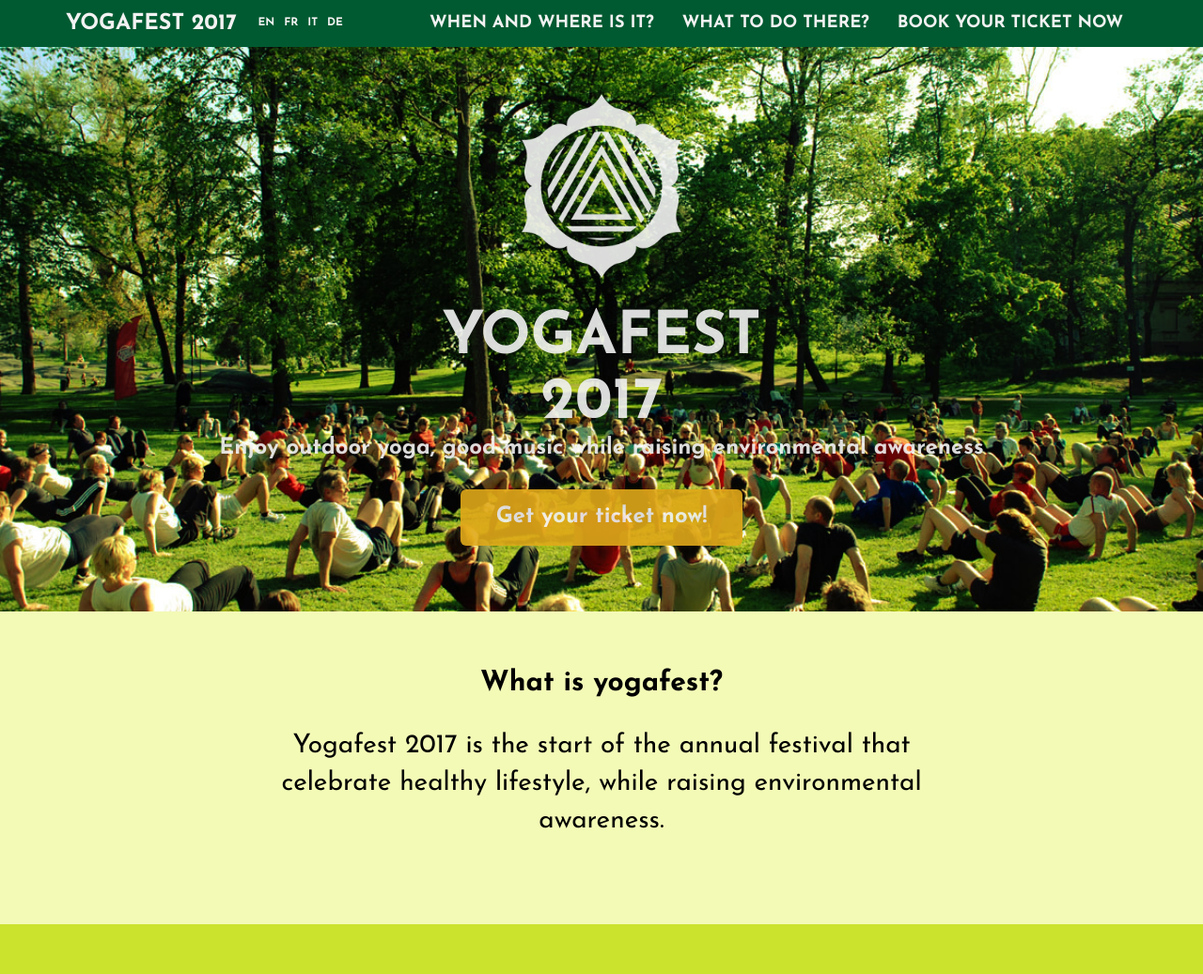
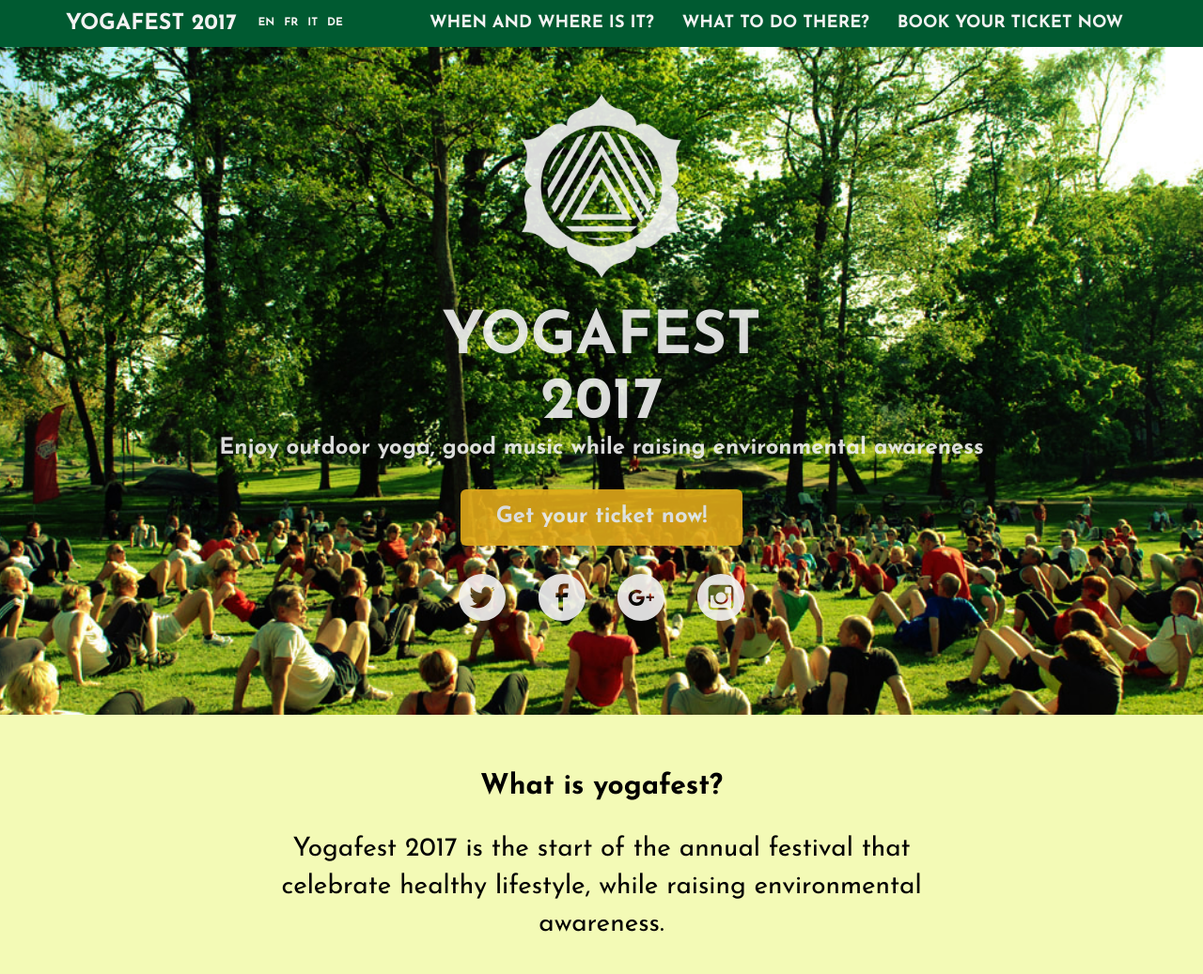
Before and after one commit to HuynhNguyen2207/yogafest, a plain HTML site: page index.html in a window 1280 px wide. Shown: the top 1037 px of the page at 94% size. Drawn offline with nearby package versions, Linux system fonts and the light colour scheme.

Commit message:
commit that

```diff
--- a/css/main.css
+++ b/css/main.css
@@ -74,7 +74,7 @@ h3 {
 	width: 100%;
 	top: 0;
 	left: 0;
-	height: 790px;
+	height: 1000px;
 	z-index: -1;
 }
 
@@ -108,6 +108,20 @@ h3 {
 	background: rgb(224, 169, 26);
 	border: none;
 	font-weight: bold;
+}
+
+.media {
+	margin-top: 30px;
+}
+
+.media li {
+	text-align: center;
+	display: inline;
+	padding: 0px 15px;
+}
+
+.media li a img {
+	width: 50px;
 }
 
 #about,
--- a/index.html
+++ b/index.html
@@ -15,6 +15,7 @@
 	<link rel='stylesheet' href='css/bootstrap.min.css'>
 	<link rel='stylesheet' href='css/main.css'>
 	<link rel='stylesheet' href='css/animation.css'>
+	<link rel="shortcut icon" type="image/png" href="img/favicon.png" />
 
 </head>
 
@@ -51,13 +52,29 @@
 				</ul>
 			</nav>
 		</div>
-		<div class='bg'></div>
+		<div class='bg container-fluid'></div>
 		<div class='jumbotron'>
 
 			<img src='img/yoga-logo-13(2).png'>
 			<h1>YOGAFEST <br>2017</h1>
 			<h3>Enjoy outdoor yoga, good music while raising environmental awareness</h3>
 			<button type='button' class='btn btn-primary btn-lg' data-toggle="modal" data-target='#ticket-modal'>Get your ticket now!</button>
+			<div class='row media'>
+				<ul>
+					<li>
+						<a href="#"><img src='img/icon%20twitter.svg'></a>
+					</li>
+					<li>
+						<a href="#"><img src='img/icon-facebook.svg'></a>
+					</li>
+					<li>
+						<a href="#"><img src='img/icon-google.svg'></a>
+					</li>
+					<li>
+						<a href="#"><img src='img/icon-insta.svg'></a>
+					</li>
+				</ul>
+			</div>
 
 		</div>
 	</header>
```
Also changed, not shown: img/favicon.png (added), img/icon twitter.svg (added), img/icon-facebook.svg (added), img/icon-google.svg (added), img/icon-insta.svg (added).
